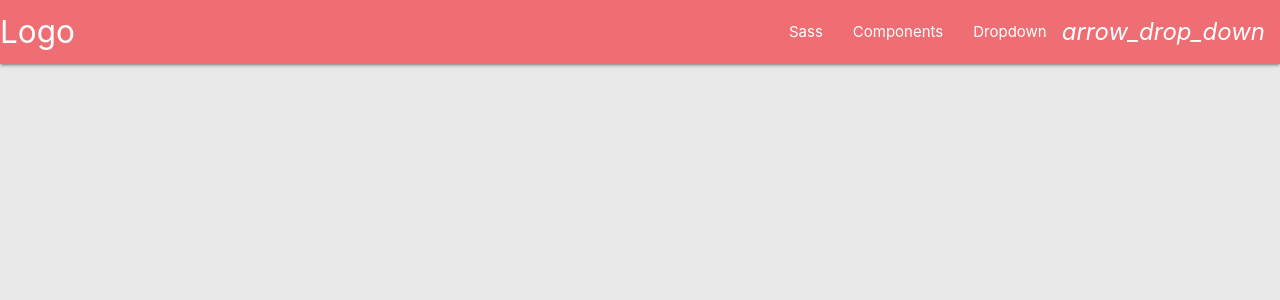
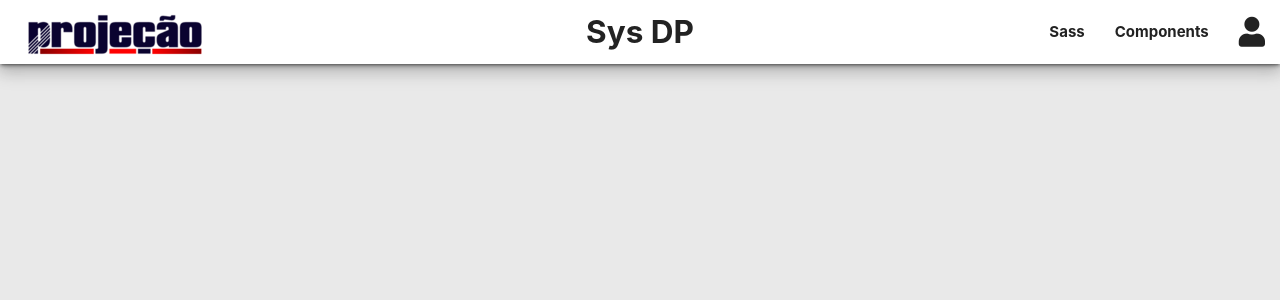
Before and after one commit to jpapim/fabrica-disponibilidade-professor, an Angular app: page /home in a window 1280 px wide. Shown: the top 300 px of the page. Built offline with nearby package versions, Linux system fonts and the light colour scheme.

Commit message:
#1
Alteração do menu.

```diff
--- a/src/app/pages/home/home.component.html
+++ b/src/app/pages/home/home.component.html
@@ -1,18 +1,19 @@
 
-<!-- Dropdown Structure -->
+<nav>
+  <div class="nav-wrapper white z-depth-3">
+    <div class="brand-logo"><img class="responsive-img" src="assets/img/logo_escola.png"></div>
+    <div class="brand-logo hide-on-med-and-down center text-dark bold">Sys DP</div>
+    <ul class="right hide-on-med-and-down text-dark bold">
+      <li><a href="sass.html">Sass</a></li>
+      <li><a href="badges.html">Components</a></li>
+      <li><a class="dropdown-trigger" data-target="dropdown1"><i class="fas fa-user fa-2x"></i></a></li>
+    </ul>
+  </div>
+</nav>
+
 <ul id="dropdown1" class="dropdown-content">
   <li><a href="#!">one</a></li>
   <li><a href="#!">two</a></li>
   <li class="divider"></li>
   <li><a href="#!">three</a></li>
 </ul>
-<nav>
-  <div class="nav-wrapper">
-    <a class="brand-logo">Logo</a>
-    <ul class="right hide-on-med-and-down">
-      <li><a href="sass.html">Sass</a></li>
-      <li><a href="badges.html">Components</a></li>
-      <li><a class="dropdown-trigger" data-target="dropdown1">Dropdown<i class="material-icons right">arrow_drop_down</i></a></li>
-    </ul>
-  </div>
-</nav>
```
